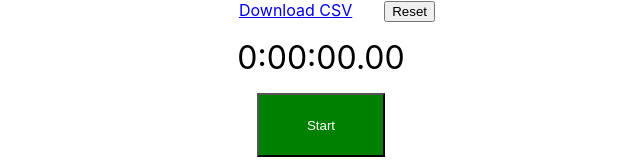
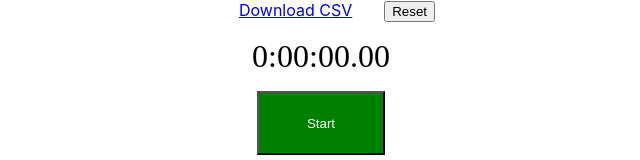
Before and after one commit to bgapinski/penny-paws, a React (Create React App) app: page / in a window 1280 px wide. Shown: the top 160 px of the page, without its empty margins (319-959 px from the left). Built offline with nearby package versions, Linux system fonts and the light colour scheme.

Commit message:
display end step time, use mono font for timer

```diff
--- a/src/App.tsx
+++ b/src/App.tsx
@@ -102,7 +102,10 @@ function App() {
             </div>
             <ul>
                 {events.map((event, index) => (
-                    event.type === 'END_SET' ? <hr className='horizontal' /> : <li key={index}>{`${formatTime(event.time)} - ${event.type}`}</li>
+                    <>
+                        {event.type === 'END_SET' ? <hr className='horizontal' /> : null}
+                        <li key={index}>{`${formatTime(event.time)} - ${event.type}`}</li>
+                    </>
                 ))}
             </ul>
         </div>
--- a/src/index.css
+++ b/src/index.css
@@ -29,6 +29,7 @@ li {
 }
 
 .stopwatch {
+  font-family: ui-monospace;
   font-size: 2rem;
   padding: 1rem 0;
 }
```
